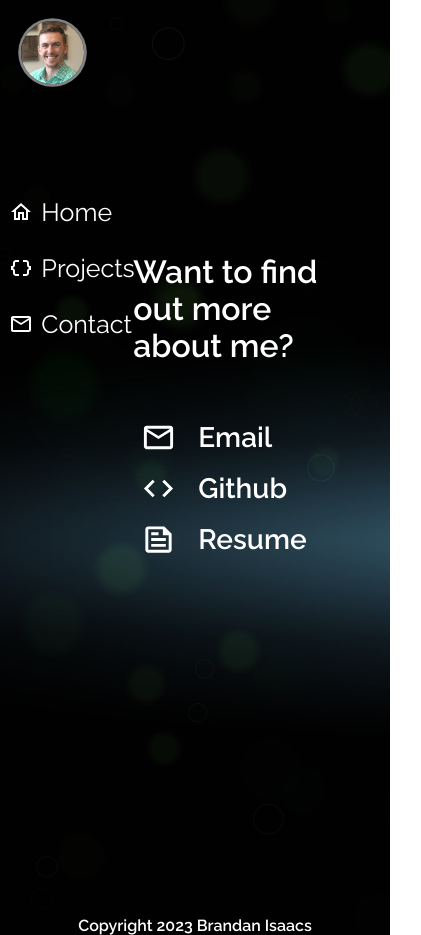
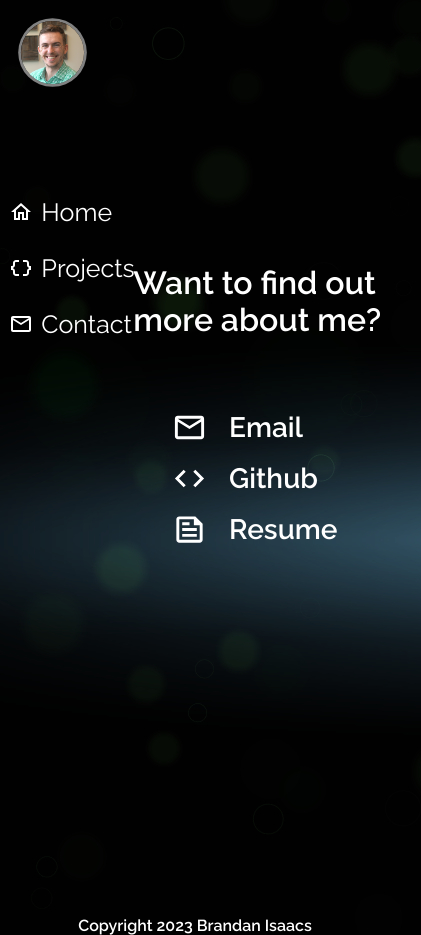
Before and after one commit to brand421/portfolio-site, a React (Create React App) app: page /contact in a window 390 px wide. Shown: the whole page, 421 px wide, since content can reach past the window. Built offline with nearby package versions, Linux system fonts and the light colour scheme.

Commit message:
correct css issues with all pages

```diff
--- a/package.json
+++ b/package.json
@@ -18,7 +18,6 @@
     "postcss-svgo": "^6.0.0",
     "react": "^18.2.0",
     "react-dom": "^18.2.0",
-    "react-responsive-carousel": "^3.2.23",
     "react-router-dom": "^6.13.0",
     "react-scripts": "5.0.1",
     "semver": "^7.5.3",
--- a/src/components/About/about.css
+++ b/src/components/About/about.css
@@ -14,7 +14,7 @@ h3 {
     align-items: center;
     justify-content: center;
     color: white;
-    margin-left: 55%;
+    margin-left: 69%;
 }
 
 .about__item {
@@ -45,7 +45,7 @@ h3 {
 @media screen and (max-width: 1100px) {
     .about__container {
         flex-direction: column;
-        margin-left: 5%;
+        margin-left: 65%;
         margin-right: 10%;
         margin-top: 10%;
         font-size: small;
@@ -53,6 +53,12 @@ h3 {
 
     .about__header {
         font-size: larger;
+    }
+}
+
+@media screen and (max-width: 900px) {
+    .about__container {
+        margin-left: 42%;
     }
 }
 
--- a/src/components/Contact/contact.css
+++ b/src/components/Contact/contact.css
@@ -1,14 +1,13 @@
 .contact__container{
     width: 100%;
     height: 97vh;
-    margin-left: 250px;
     color: white;
     display: flex;
     align-items: center;
     justify-content: center;
     flex-direction: row;
     flex-wrap: nowrap;
-    margin-left: 56%;
+    margin-left: 120%;
 }
 
 .contact__header {
@@ -38,25 +37,27 @@
 
 @media (max-width: 1100px) {
     .contact__container {
-        width:auto;
-        margin-left: 0;
+        width:100%;
+        margin-left: 27%;
         margin-right: 0;
     }
 }
 
 @media (max-width: 900px) {
     .contact__container {
-        margin-right: 23%;
+        margin-left: 15%;
     }
 }
 
 @media (max-width: 550px) {
     .contact__container {
-        margin-right: 25%;
+        margin-left: 0;
     }
 
     .contact__links {
+        display: flex;
         width: 100%;
-        padding-left: 0;
+        padding-left: 12%;
+        justify-content: center;
     }
 }
--- a/src/components/Projects/Projects.jsx
+++ b/src/components/Projects/Projects.jsx
@@ -2,8 +2,6 @@ import React from "react";
 import { motion } from "framer-motion";
 import "./projects.css";
 import projectItems from "./projectItems";
-import "react-responsive-carousel/lib/styles/carousel.min.css";
-import { Carousel } from "react-responsive-carousel";
 
 export default function Projects() {
   return (
```
Also changed, not shown: src/components/Sidebar/sidebar.css (+0 -74 lines), 1 other file (tests, documents, lock files or other folders).
